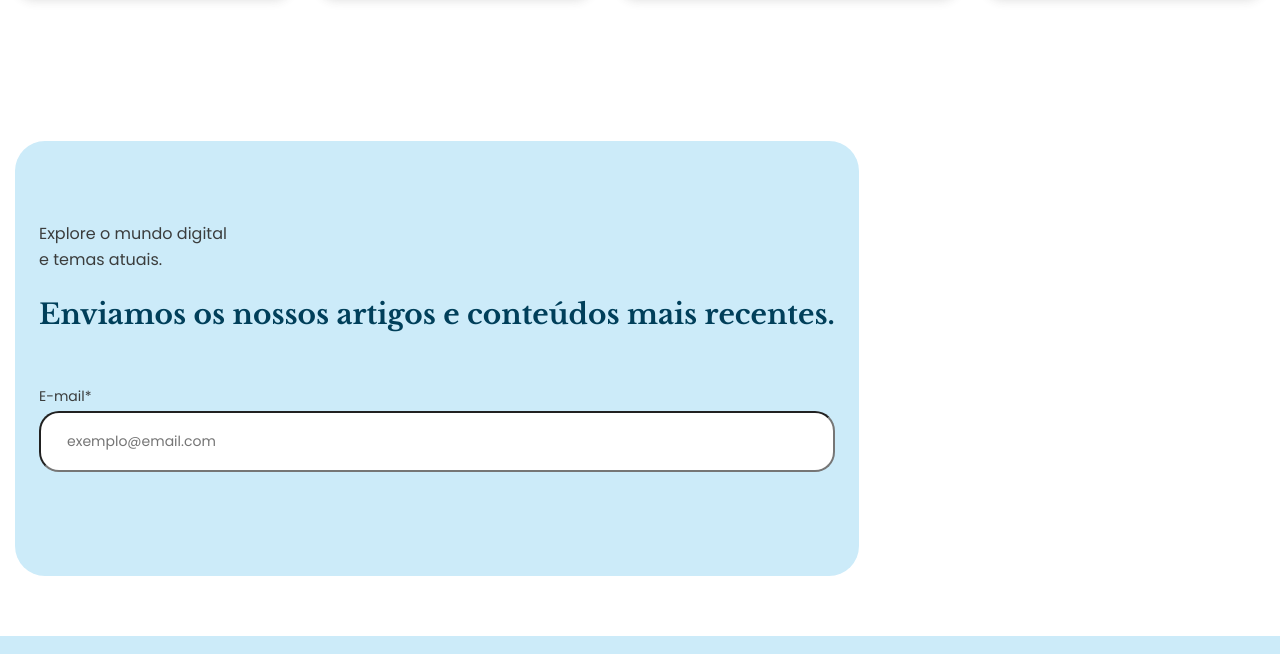
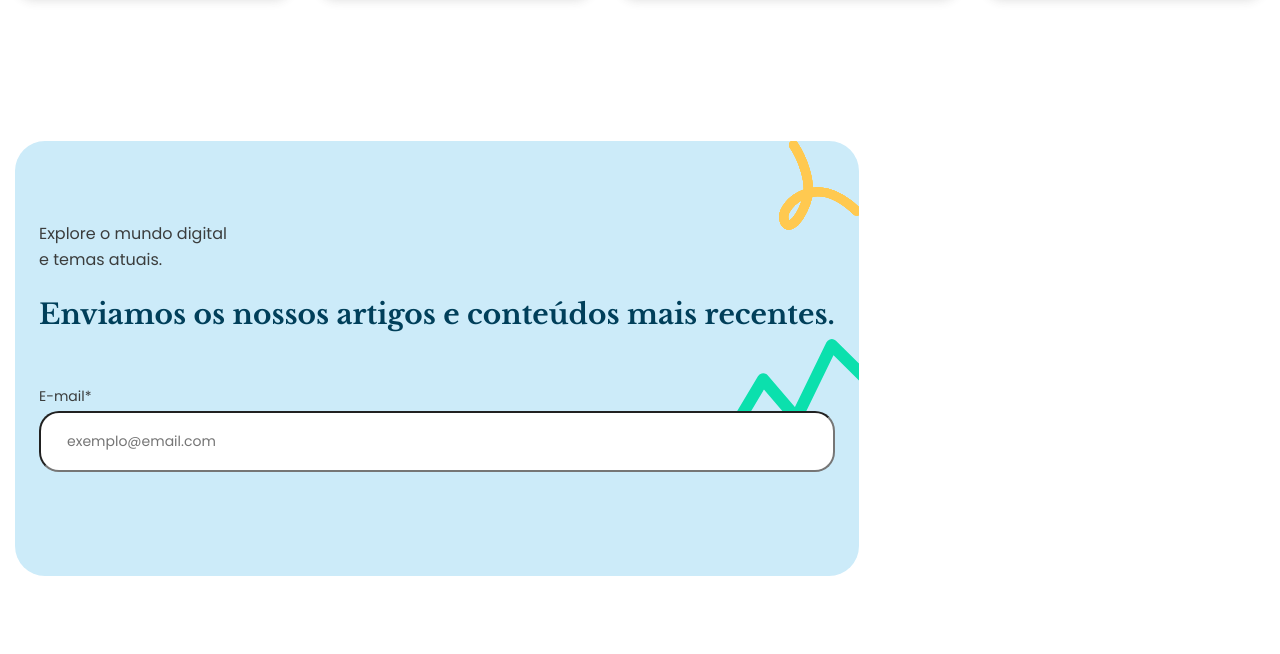
Before and after one commit to IgnorePT/360-project, a website: page index.html in a window 1280 px wide. Shown: the part 5218-5872 px from the top of the page. Drawn offline with nearby package versions, Linux system fonts and the light colour scheme.

Commit message:
Add Footer with Newsletter - Add grafic elements to newsletter

```diff
--- a/css/_footer.scss
+++ b/css/_footer.scss
@@ -3,7 +3,7 @@ footer{
     flex-direction: column;
     position: relative;
 
-    padding: 4rem 1.5rem 6rem;
+    padding: 4rem 0 6rem;
     background: $Medium_Blue_bg_color;
 
     &:after{
--- a/css/_newsletter.scss
+++ b/css/_newsletter.scss
@@ -5,6 +5,27 @@
     padding: 8rem 2.4rem;
     border-radius: 3rem;
     gap: 3.2rem;
+    position: relative;
+    overflow: hidden;
+
+    &:nth-child(2){
+        overflow: visible;
+    }
+
+    :before{
+        content: '';
+        position: absolute;
+        background: url(../assets/svg/newsletter/lasso.svg);
+        background-size: cover;
+        background-repeat: no-repeat;
+        background-position: center center;
+        height: 12.8rem;
+        width: 11.8rem;
+        top: -2rem;
+        right: -2rem;
+        z-index: 0;
+        transform: scale(0.7);
+    }
 
     .information {
         display: flex;
@@ -57,6 +78,16 @@
         font-size: 1.4rem;
         margin-bottom: 0.8rem;
     }
+    .form-group{
+        z-index: 1;
+    }
+
+    img.zigzag{
+        position: absolute;
+        right: 0;
+        transform: translateY(-5rem);
+        z-index: 0;
+    }
 
     input,
     select {
--- a/css/_sections.scss
+++ b/css/_sections.scss
@@ -312,7 +312,7 @@ section {
 	}
 
 	&.newsletter-section {
-		padding: 6rem 1.5rem;
+		padding: 6rem 1.5rem 12rem;
 	}
 }
 
--- a/index.html
+++ b/index.html
@@ -394,6 +394,8 @@
 
 
                 <form id="subscribe-newsletter">
+
+                    <img class="zigzag" src="./assets/svg/newsletter/zigzag.svg" />
                     <div class="form-group">
                         <h5>E-mail*</h5>
                         <input type="email" name="email" id="newsletter-email" placeholder="exemplo@email.com" />
@@ -436,8 +438,6 @@
                         <button class="primary newsletter" type="submit">Subscrever newsletter</button>
                     </div>
 
-
-
                 </form>
 
             </div>
@@ -466,6 +466,9 @@
                     </h2>
                 </div>
                 <form id="subscribe-newsletter">
+
+                    <img class="zigzag" src="./assets/svg/newsletter/zigzag.svg" />
+
                     <div class="form-group">
                         <h5>E-mail*</h5>
                         <input type="email" name="email" id="newsletter-email" placeholder="exemplo@email.com" />
```
Also changed, not shown: assets/svg/newsletter/lasso.svg (added), assets/svg/newsletter/zigzag.svg (added), css/style.css, 1 other file.
